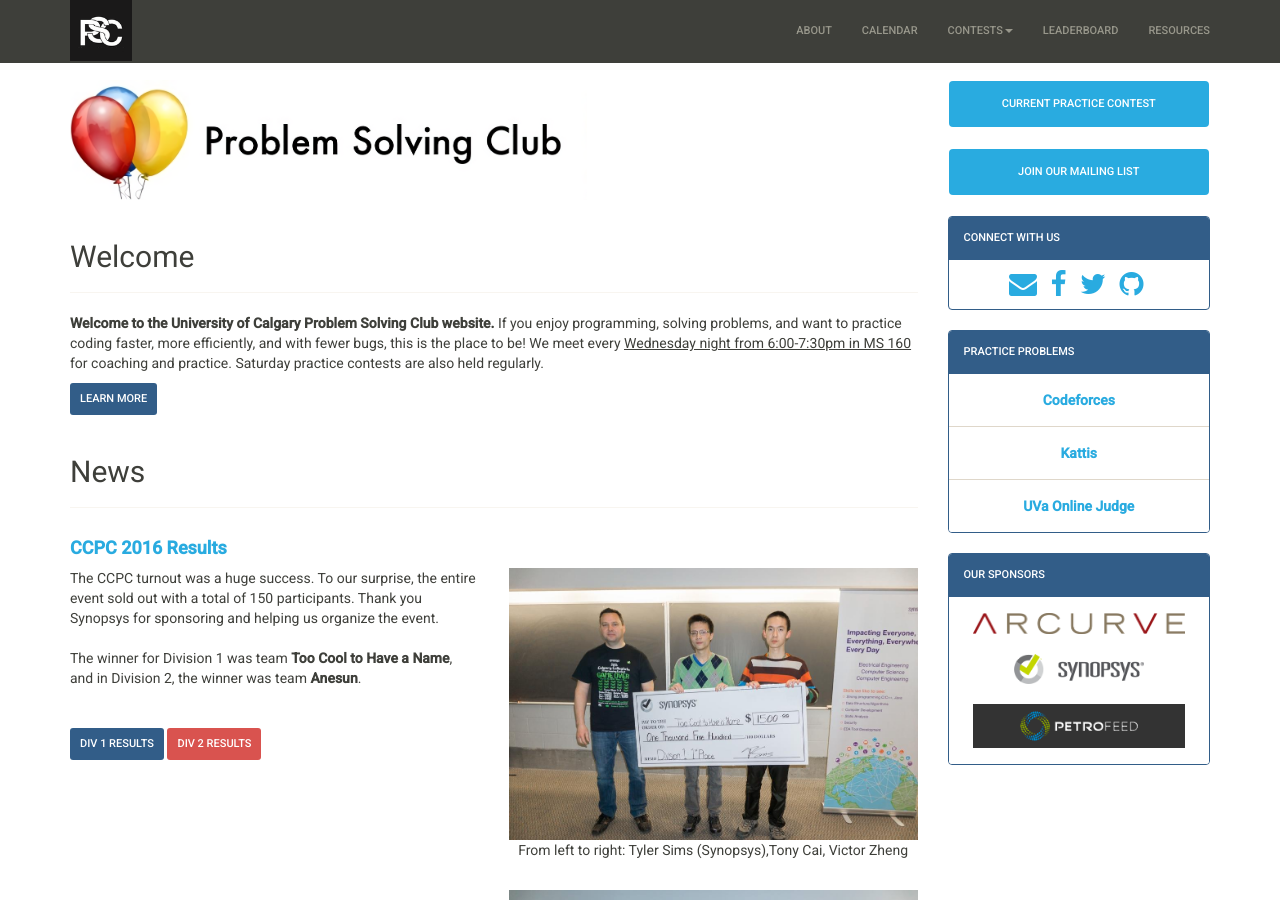
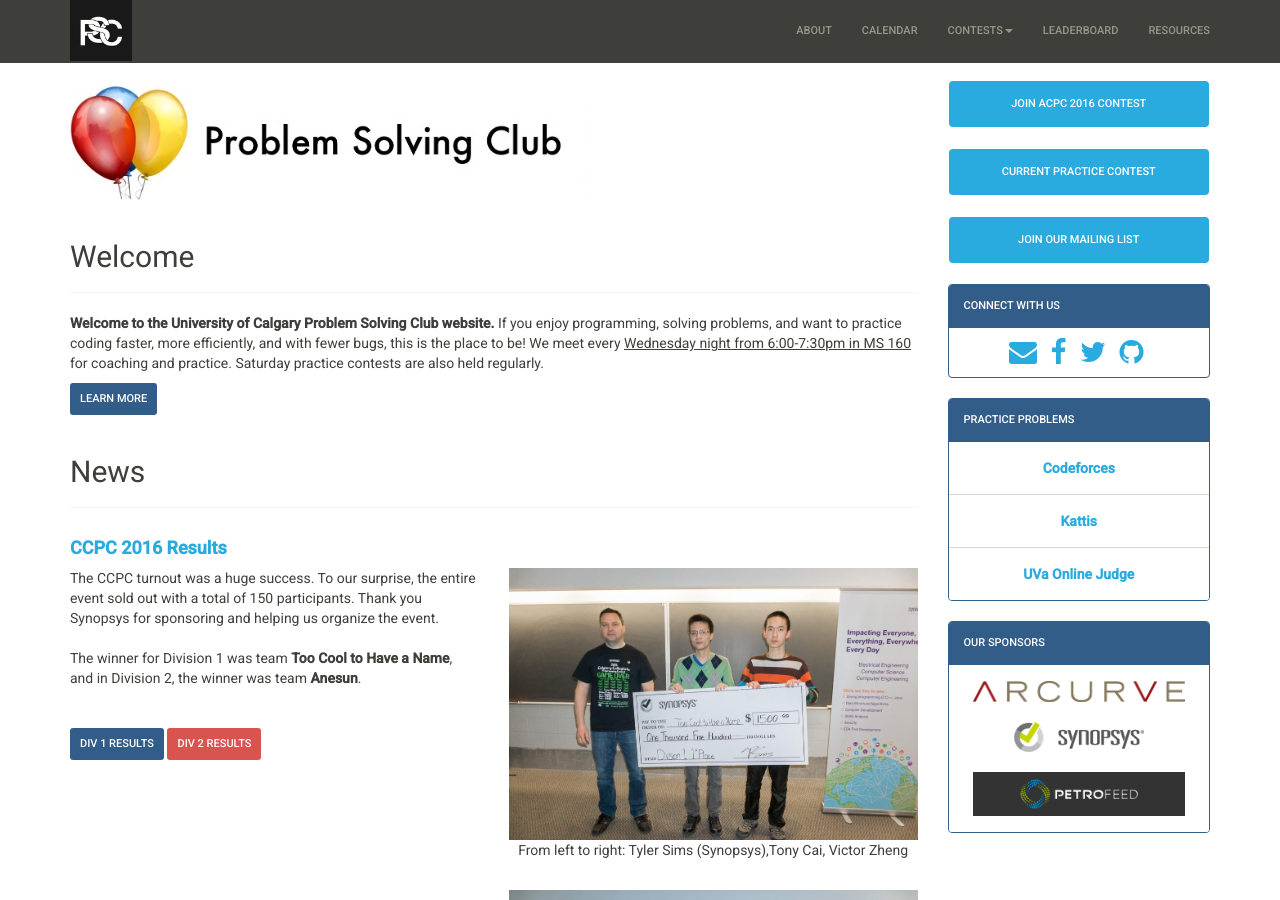
Before and after one commit to ProblemSolvingClub/psc-website, a Jekyll site: the page built from index.html, in a window 1280 px wide and 900 px high. Built offline with Jekyll 4.4.1, drawn with Linux system fonts in a browser that asks for light colours; nearby versions of some CDN libraries.

Commit message:
Add acpc register button

```diff
--- a/index.html
+++ b/index.html
@@ -61,7 +61,13 @@
 
     <div class="col-xs-12 col-sm-4 col-md-3">
 
-
+      <!-- ACPC contest -->
+      <div class="panel">
+        <!-- Set the current_practice_contest variable in _config.yml file to update contest URL -->
+        <a class="btn btn-info btn-block" href="/contest/acpc/2016" role="button">
+	  Join ACPC 2016 Contest
+        </a>
+      </div><!-- ./panel -->
 
       <!-- Current practice contest -->
       <div class="panel">
```
